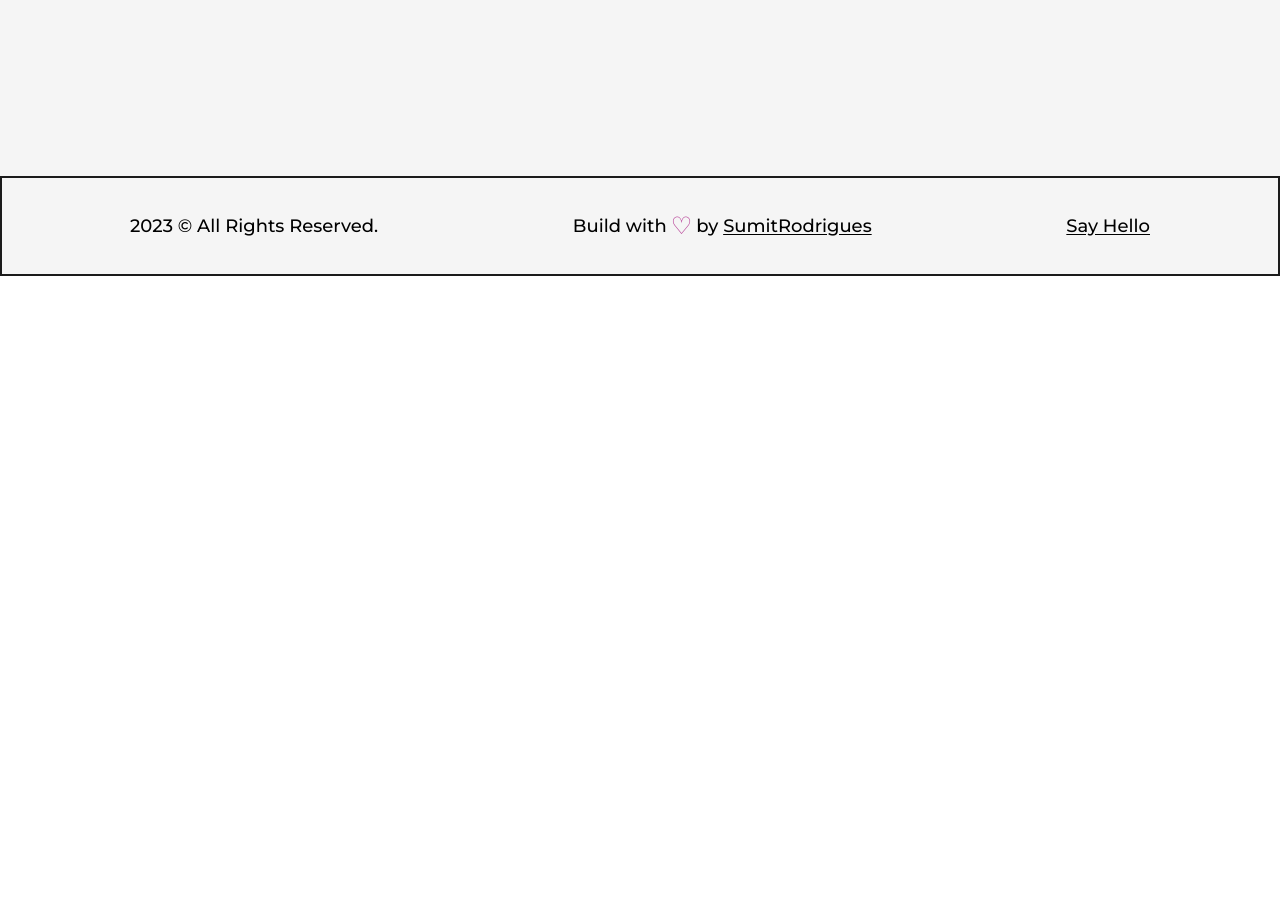
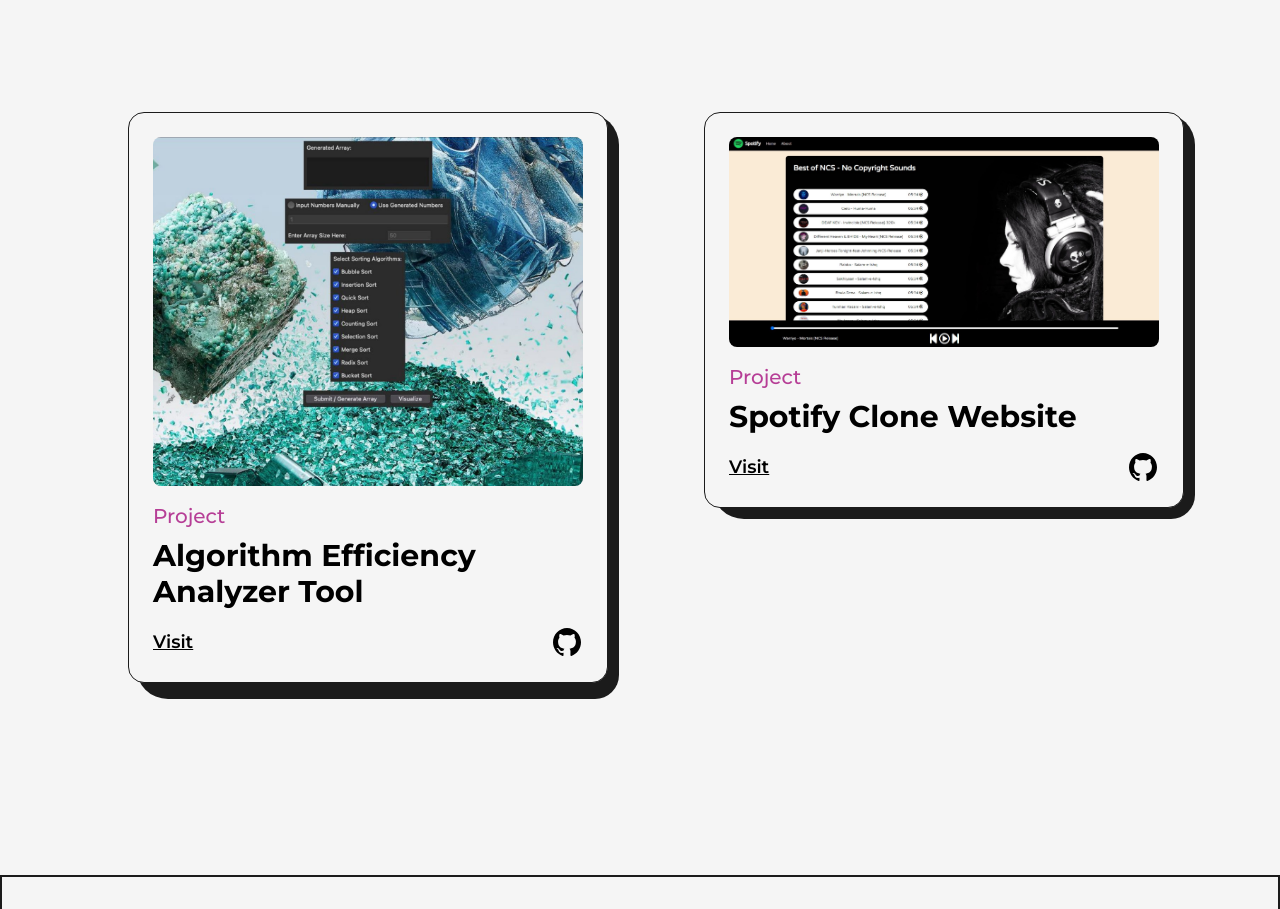
Before and after one commit to SumitRodrigues/Personal-Portfolio, a Next.js app: page /projects in a window 1280 px wide. Shown: the part 2234-3143 px from the top of the page. Before the commit the page ends 2510 px from the top, so only its background shows below. Built offline with nearby package versions, Linux system fonts and the light colour scheme.

Commit message:
more projects

```diff
--- a/src/pages/projects.js
+++ b/src/pages/projects.js
@@ -16,6 +16,10 @@
 const project3 = "/images/projects/Restaurant.jpg";
 const project4 = "/images/projects/SEO.jpg";
 const project5 = "/images/projects/Navigation.jpg";
+const project6 = "/images/projects/Algorithm.jpg";
+const project7 = "/images/projects/Spotify.jpg";
+
+
 
 const FeaturedProject = ({ type, title, summary, img, link, github }) => {
     return (
@@ -187,6 +191,33 @@
 
                             />
                         </div>
+                        <div className='col-span-6 sm:col-span-12'>
+                            <Project
+                                title="Algorithm Efficiency Analyzer Tool"
+                                img={project6}
+                                summary="This project is a Sorting Algorithm Visualizer implemented in Python using the Tkinter library
+                                for the graphical user interface (GUI). It allows users to visualize the performance of various sorting
+                                algorithms on randomly generated or user-defined arrays of numbers."
+                                link="https://github.com/SumitRodrigues/Algorithm-Efficiency-Analyzer-Tool"
+                                github="https://github.com/SumitRodrigues/Algorithm-Efficiency-Analyzer-Tool"
+                                type="Project"
+
+                            />
+                        </div>
+                        <div className='col-span-6 sm:col-span-12'>
+                            <Project
+                                title="Spotify Clone Website"
+                                img={project7}
+                                summary="Our navigation tool utilizes the Floyd-Warshall algorithm to discover the quickest routes,
+                                acknowledging the significance of time in today's rapid-paced environment. Whether it's your everyday
+                                journey or an exciting road adventure, our sophisticated routing system guarantees a prompt and efficient
+                                arrival at your destination."
+                                link="https://github.com/SumitRodrigues/Spotify-Clone"
+                                github="https://github.com/SumitRodrigues/Spotify-Clone"
+                                type="Project"
+
+                            />
+                        </div>
                     </div>
                 </Layout>
             </main>
```
Also changed, not shown: public/images/projects/Algorithm.jpg (added), public/images/projects/Spotify.jpg (added).
